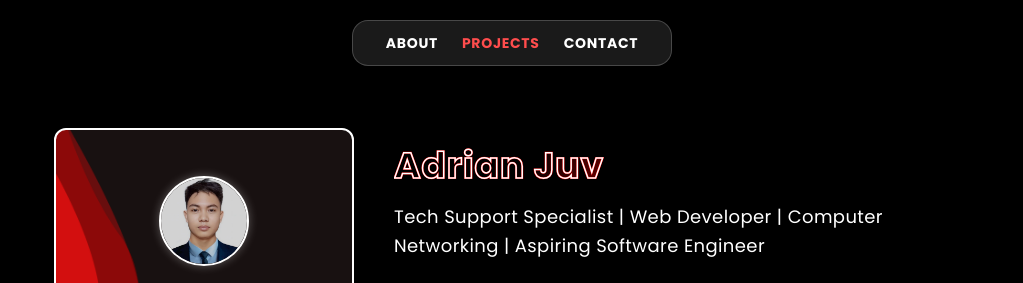
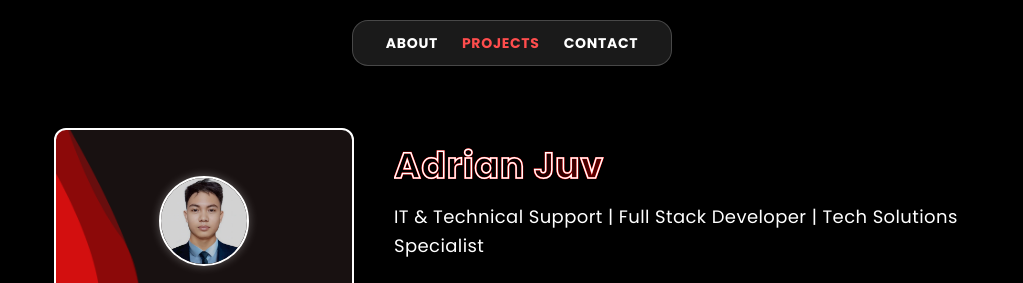
Before and after one commit to Eyjay-SB/adrianjuv, a plain HTML site: page index.html in a window 1280 px wide. Shown: the top 283 px of the page, without its empty margins (128-1151 px from the left). Drawn offline with nearby package versions, Linux system fonts and the light colour scheme.

Commit message:
Update index.html

```diff
--- a/index.html
+++ b/index.html
@@ -158,7 +158,7 @@
             <p
               class="animate-on-scroll text-white text-lg leading-relaxed mb-6 opacity-0 translate-y-5"
             >
-              Tech Support Specialist | Web Developer | Computer Networking | Aspiring Software Engineer
+              IT & Technical Support | Full Stack Developer | Tech Solutions Specialist
             </p>
 
             <!-- Skills Section -->
```
